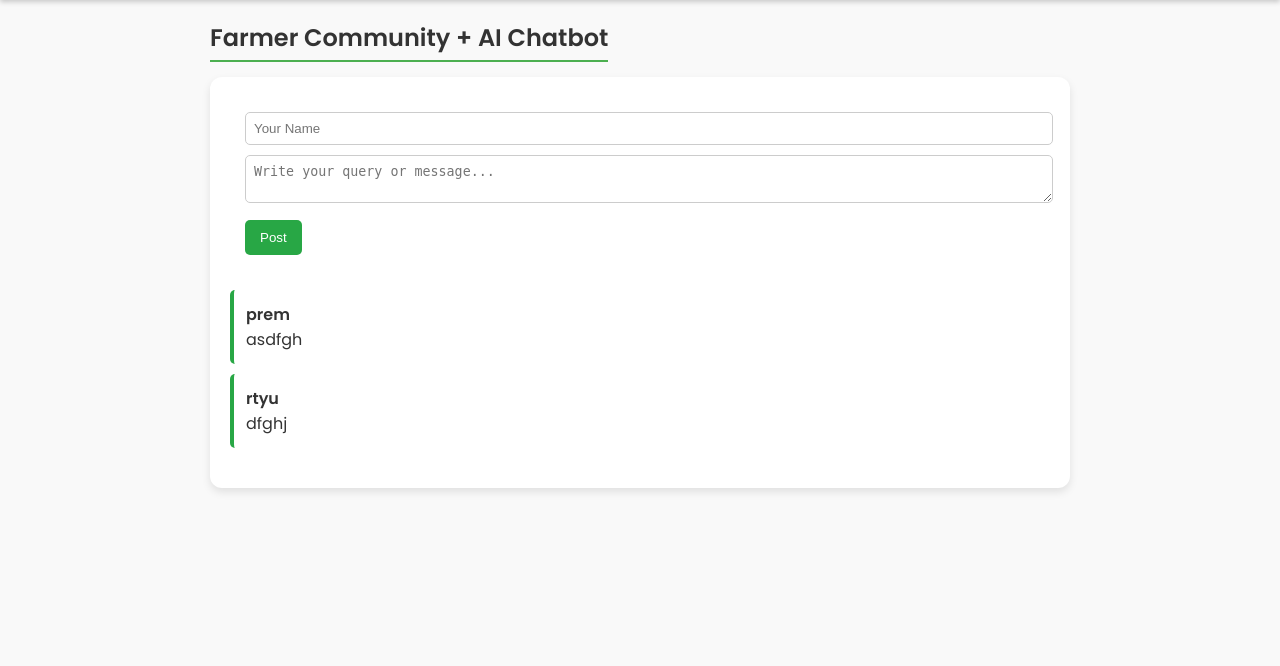
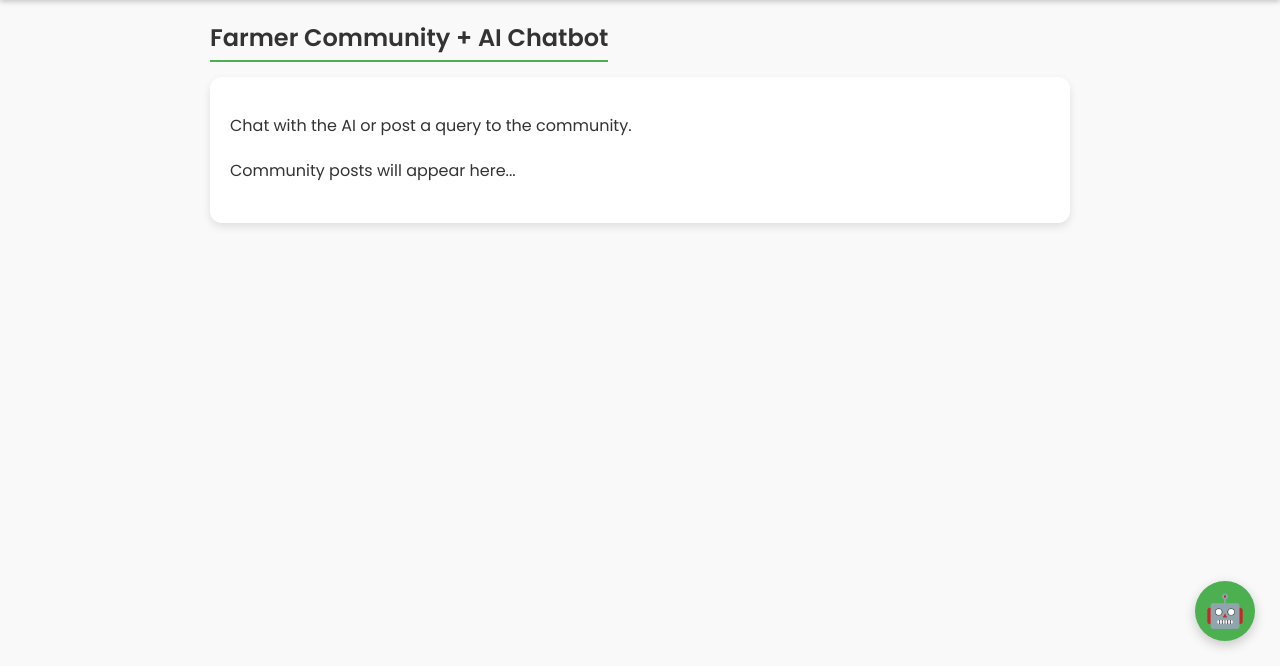
Before and after one commit to TarePradnyan/sih2..0, a Flask app: page /community/ in a window 1280 px wide. Shown: the part 134-800 px from the top of the page. Run offline with Flask 3, Linux system fonts and the light colour scheme; data comes from the database, SQL or seed files in the repository.

Commit message:
Update comm.html

```diff
--- a/templates/comm.html
+++ b/templates/comm.html
@@ -34,33 +34,18 @@
     <main class="main-content">
         <h2 class="section-title">Farmer Community + AI Chatbot</h2>
         <div class="community-container">
-
-        <!-- Post Form -->
-        <form method="POST" class="post-form">
-            <input type="text" name="user" placeholder="Your Name" required>
-            <textarea name="content" placeholder="Write your query or message..." required></textarea>
-            <button type="submit">Post</button>
-        </form>
-
-        <!-- Posts Section -->
+            <div class="chat-interface">
+                <p>Chat with the AI or post a query to the community.</p>
+            </div>
             <div class="posts-list">
-            {% for post in posts %}
-                <div class="post">
-                    <div class="user">{{ post.user }}</div>
-                    <div class="content">{{ post.content }}</div>
+                <p>Community posts will appear here...</p>
             </div>
-            {% else %}
-                <p>No posts yet. Be the first to post! 🌱</p>
-            {% endfor %}
-        </div>
-
-
         </div>
     </main>
 
-
     <script src="../static/js/comm.js"></script>
     <script src="../script.js"></script>
+    <script src="../static/js/chatbox.js"></script>
 
 
 </body>
```
Lines whose indentation alone changed are shown as unchanged.
